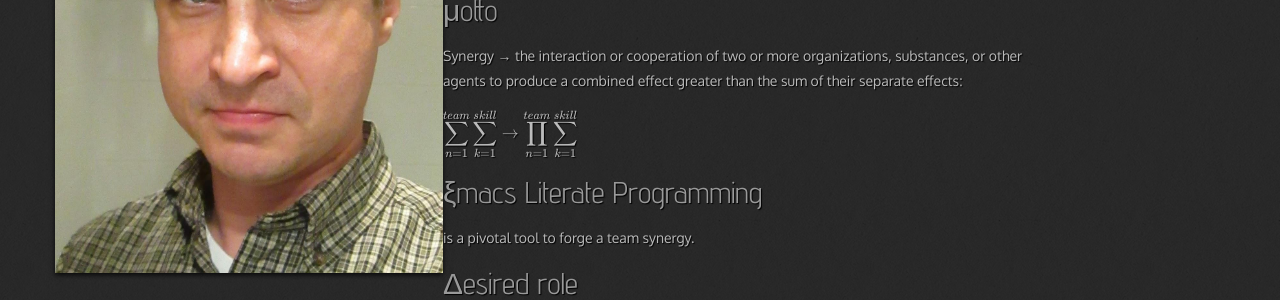
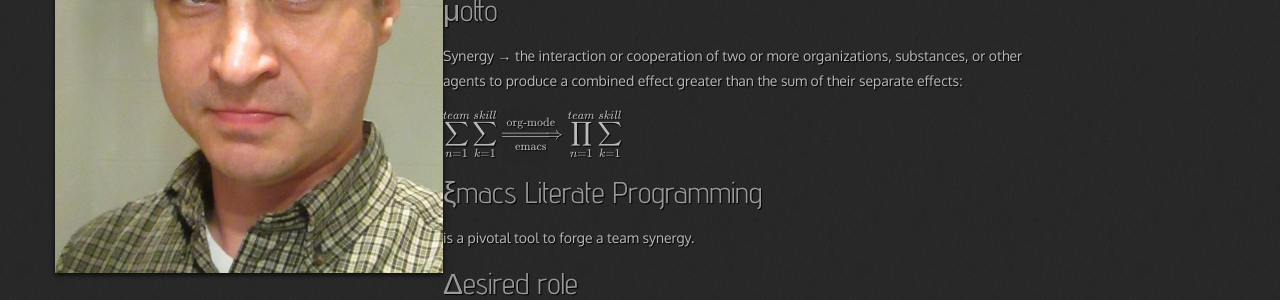
Before and after one commit to 0--key/0--key.github.io, a Jekyll site: the page built from _posts/2016-10-13-CV.html, in a window 1280 px wide. Shown: the part 424-724 px from the top of the page. Built offline with Jekyll 4.4.1, drawn with Linux system fonts in a browser that asks for light colours; nearby versions of some CDN libraries; formulas are drawn with MathJax 3; comment, search, counter and statistics services are not loaded.

Commit message:
Right arrow modification rendering test

```diff
--- a/_posts/2016-10-13-CV.html
+++ b/_posts/2016-10-13-CV.html
@@ -45,7 +45,7 @@ the sum of their separate effects:
 </p>
 
 <p>
-\(\displaystyle\sum_{n=1}^{team}\sum_{k=1}^{skill}\to\prod_{n=1}^{team}\sum_{k=1}^{skill}\)
+\(\displaystyle\sum_{n=1}^{team}\sum_{k=1}^{skill}\xRightarrow[\text{emacs}]{\text{org-mode}}\prod_{n=1}^{team}\sum_{k=1}^{skill}\)
 </p>
 </div>
 </div>
```
